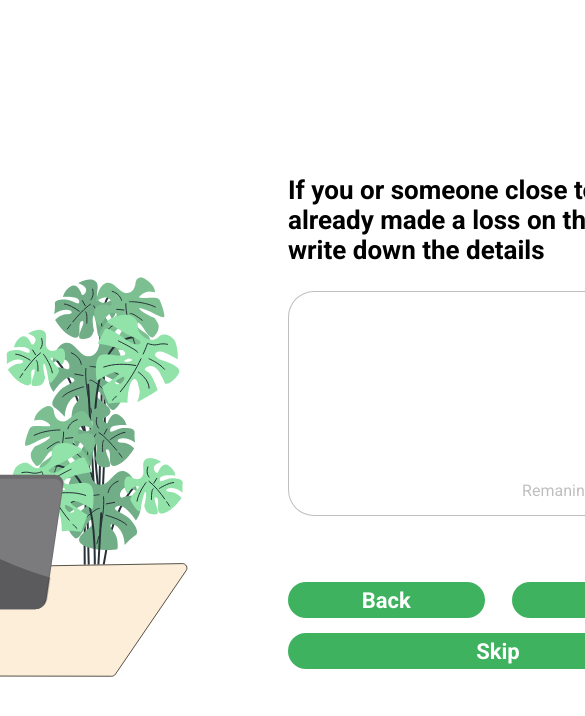
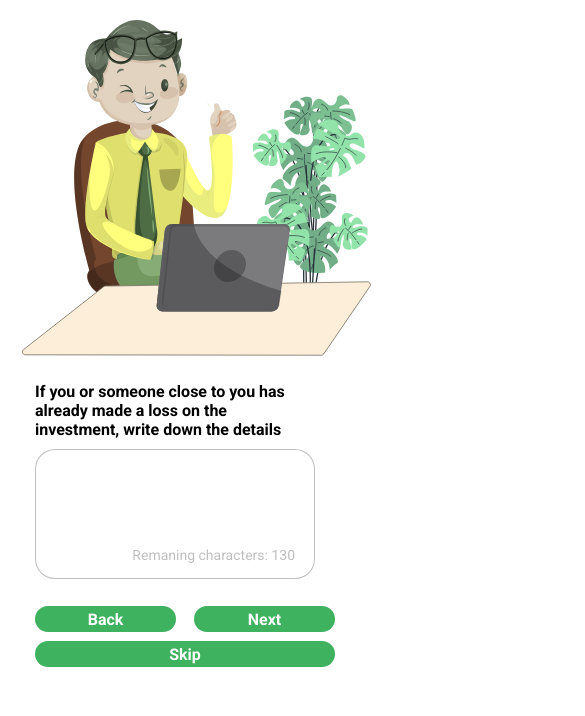
Before and after one commit to RianZenki/Rian-Zenki-survey-form, a website: page src/pages/form-page3.html in a window 390 px wide. Shown: the top 716 px of the page, 585 px wide, since content can reach past the window. Drawn offline with Linux system fonts and the light colour scheme; files whose address does not match are found by name.

Commit message:
add responsiveness to the page

```diff
--- a/src/styles/form-page3.css
+++ b/src/styles/form-page3.css
@@ -28,25 +28,22 @@ section {
    margin-bottom: 26px;
 }
 
-.textarea-wrapper div h3 {
-   color: red;
-}
-
 .textarea-wrapper .text-area {
    position: relative;
 }
 
 .textarea-wrapper .text-area textarea {
-   width: 460px;
+   max-width: 460px;
+   width: 100%;
    height: 225px;
    border-radius: 26px;
    border: 1px solid rgba(0, 0, 0, .25);
    padding: 18px;
-   font-size: 22px;
+   font-size: 18px;
    resize: none;
    outline: none;
 
-   transition: .2s;
+   transition: border .3s;
 }
 
 .textarea-wrapper .text-area .counter {
@@ -54,32 +51,10 @@ section {
    right: 40px;
    bottom: 20px;
    color: rgba(0, 0, 0, 0.25);
-
 }
 
 .textarea-wrapper .text-area textarea:focus {
    border: 1px solid rgba(71, 82, 66, 1);
-}
-
-.checkbox-field .checkbox-wrapper + .checkbox-wrapper {
-   margin-top: 17px;
-}
-
-.checkbox-field .checkbox-wrapper input[type="checkbox"] {
-   appearance: none;
-   background-color: rgba(62, 178, 94, 0.3);
-   width: 25px;
-   height: 25px;
-   border-radius: 5px;
-   transition: 0.2s;
-}
-
-.checkbox-field .checkbox-wrapper input[type="checkbox"]:checked {
-   background-color:rgba(62, 178, 94, 1);
-}
-
-.checkbox-field .checkbox-wrapper label {
-   font-size: 26px;
 }
 
 .buttons-wrapper {
@@ -102,3 +77,149 @@ section {
    height: 36px;
    font-size: 22px;
 }
+
+@media screen and (max-width: 1180px) {
+
+   img {
+      width: 480px;
+      margin-right: 55px;
+   }
+
+   section {
+      width: 400px;
+      margin-right: 20px;
+   }
+
+   .textarea-wrapper label {
+      font-size: 22px;
+   }
+
+
+   .textarea-wrapper .text-area textarea {
+      max-width: 390px;
+   }
+
+
+   form .buttons-wrapper {
+      max-width: 360px;
+   }
+}
+
+@media screen and (max-width: 930px) {
+
+   img {
+      width: 400px;
+      margin-right: 40px;
+   }
+
+   section {
+      width: 320px;
+   }
+
+   .textarea-wrapper label {
+      font-size: 20px;
+   }
+
+   form .buttons-wrapper {
+      max-width: 360px;
+   }
+}
+
+@media screen and (max-width: 800px) {
+   main {
+      flex-direction: column;
+      justify-content: initial;
+   }
+
+   img {
+      width: 400px;
+      margin: 20px 0 23px;
+   }
+
+   section {
+      width: 360px;
+      display: flex;
+      flex-direction: column;
+      align-items: center;
+   }
+
+   .textarea-wrapper {
+      margin-bottom: 23px;
+   }
+
+   .textarea-wrapper label {
+      font-size: 20px;
+      width: 360px;
+      margin-bottom: 10px;
+   }
+
+   .textarea-wrapper .text-area textarea {
+      width: 340px;
+      height: 130px;
+      border-radius: 20px;
+      padding: 14px;
+      font-size: 16px;
+   }
+
+   .textarea-wrapper .text-area .counter {
+      font-size: 14px;
+   }
+
+   .buttons-wrapper {
+      max-width: 360px;
+   }
+
+   .buttons-wrapper button {
+      font-size: 20px;
+      height: 30px;
+   }
+}
+
+@media screen and (max-width: 650px) {
+   main {
+      flex-direction: column;
+      justify-content: initial;
+   }
+
+   img {
+      width: 360px;
+      margin: 20px 0 23px;
+   }
+
+   section {
+      width: 302px;
+   }
+
+   .textarea-wrapper {
+      margin-bottom: 23px;
+   }
+
+   .textarea-wrapper label {
+      font-size: 16px;
+      width: 260px;
+      margin-bottom: 10px;
+   }
+
+   .textarea-wrapper .text-area textarea {
+      width: 280px;
+      height: 130px;
+      border-radius: 20px;
+      padding: 14px;
+      font-size: 16px;
+   }
+
+   .textarea-wrapper .text-area .counter {
+      font-size: 14px;
+   }
+
+   .buttons-wrapper {
+      width: 300px;
+      gap: 9px 18px;
+   }
+
+   .buttons-wrapper button {
+      font-size: 16px;
+      height: 26px;
+   }
+
+}
```
